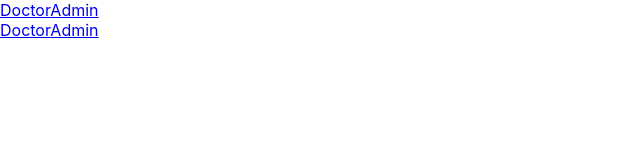
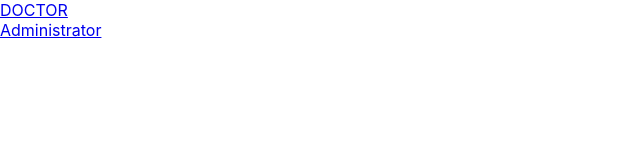
Before and after one commit to NiyiHub/ttc, a React (Create React App) app: page / in a window 1280 px wide. Shown: the top 160 px of the page, without its empty margins (0-640 px from the left). Built offline with nearby package versions, Linux system fonts and the light colour scheme; a web font is replaced by a local one.

Commit message:
completed first routing

```diff
--- a/src/App.js
+++ b/src/App.js
@@ -1,13 +1,21 @@
 import './App.scss';
-import Selection from './components/Selection/Selection';
+import { BrowserRouter as Router, Routes, Route, } from 'react-router-dom';
+import Doctor from './components/Doctor/Doctor';
+import Admin from './components/Admin/Admin';
+import Home from './components/Home/Home';
+
+
 
 
 function App() {
-
   return (
-    <div>
-      <Selection />
-    </div>
+    <Router>
+        <Routes>
+          <Route path='/' element={<Home/>}/>
+          <Route path='doctor' element={<Doctor/>}/>
+          <Route path='admin' element={<Admin/>}/>
+        </Routes>
+    </Router>
   );
 }
 
--- a/src/components/Choice/Choice.js
+++ /dev/null
@@ -1,17 +0,0 @@
-import React from 'react';
-import './Choice.scss'
-import { Link } from 'react-router-dom';
-
-
-
-// Doctor or Admin Selection Page
-const Choice = () => {
-  return (
-    <div>
-      <Link to='doctor'>Doctor</Link>
-      <Link to='admin'>Admin</Link>
-    </div>
-  )
-}
-
-export default Choice
--- /dev/null
+++ b/src/components/Choice/Choice.jsx
@@ -0,0 +1,27 @@
+import React from 'react';
+import { Link } from 'react-router-dom';
+import './Choice.scss';
+
+// Doctor or Admin Selection Page
+const Choice = () => {
+  return (
+    <div className="sign-up">
+        <div className="top-image">
+
+        </div>
+        <div className="links">
+          <div className="l-one">
+            <Link to="doctor">DOCTOR</Link>
+          </div>
+          <div className="l-two">
+          <Link to="admin">Administrator</Link>
+          </div>
+        </div>
+        <div className="bottom-image">
+
+        </div>
+    </div>
+  )
+}
+
+export default Choice
--- a/src/components/Doctor/Doctor.jsx
+++ b/src/components/Doctor/Doctor.jsx
@@ -2,7 +2,9 @@ import React from 'react'
 
 const Doctor = () => {
   return (
-    <div>Doctor is showing up</div>
+    <div className="sign-up">
+
+    </div>
   )
 }
 
--- /dev/null
+++ b/src/components/Home/Home.jsx
@@ -0,0 +1,24 @@
+import React from 'react'
+import { Suspense, lazy } from 'react'
+import Selection from '../Splash/Splash'
+
+
+const Choice = lazy(
+    ()=> new Promise(resolve=>{
+      setTimeout(()=>{
+        resolve(
+          import('../Choice/Choice')
+        )
+      }, 5500)
+    })
+  )
+
+const Home = () => {
+  return (
+    <Suspense fallback={<Selection />}>
+        <Choice />
+    </Suspense>
+  )
+}
+
+export default Home
--- a/src/components/Selection/Selection.jsx
+++ /dev/null
@@ -1,62 +0,0 @@
-import React from 'react'
-import './Selection.scss'
-import { lazy, Suspense } from 'react';
-import Ttclogo from '../../assets/splash_images/woman.svg'
-import Ttclogo2 from '../../assets/splash_images/ttc_words.svg'
-import { useState } from 'react';
-import { BrowserRouter as Router , Route, Routes } from 'react-router-dom';
-import Admin from '../Admin/Admin';
-import Doctor from '../Doctor/Doctor';
-
-const Choice = lazy(
-  ()=> new Promise(resolve=>{
-    setTimeout(()=>{
-      resolve(
-        import('../Choice/Choice.js')
-      )
-    }, 5500)
-  })
-)
-
-const Selection = () => {
-    const[delayedTitle, setDelayedTitle] = useState(false)
-    setTimeout(() => {
-      setDelayedTitle(true);
-    }, 3000);
-
-  return (
-    <Router>
-        <Suspense
-          fallback={
-            <div className="container">
-                <div className="img-container">
-                  <img src={Ttclogo} alt="TTC-logo" />
-                </div>
-                {
-                    delayedTitle && (
-                    <>
-                      <div className="logo-container">
-                        <img src={Ttclogo2} alt="TTC-logo-2" />
-                      </div>
-                      <div className="footer">
-                        TRYING TO CONCIEVE
-                      </div>
-                    </>
-                  )
-                }
-            </div>
-          }
-        >
-        <Choice />
-        {/* Defining Routes for The application */}
-        <Routes>
-            <Route path='/' element={<Choice />} />
-            <Route path='admin' element={<Admin/>} />
-            <Route path='doctor' element={<Doctor/>} />
-        </Routes>
-      </Suspense>
-    </Router>
-  )
-}
-
-export default Selection
--- /dev/null
+++ b/src/components/Splash/Splash.jsx
@@ -0,0 +1,35 @@
+import React from 'react'
+import './Splash.scss';
+import Ttclogo from '../../assets/splash_images/woman.svg';
+import Ttclogo2 from '../../assets/splash_images/ttc_words.svg';
+import { useState } from 'react';
+
+
+const Selection = () => {
+    const[delayedTitle, setDelayedTitle] = useState(false)
+    setTimeout(() => {
+      setDelayedTitle(true);
+    }, 3000);
+
+  return (
+    <div className="container">
+        <div className="img-container">
+          <img src={Ttclogo} alt="TTC-logo" />
+        </div>
+        {
+            delayedTitle && (
+            <>
+              <div className="logo-container">
+                <img src={Ttclogo2} alt="TTC-logo-2" />
+              </div>
+              <div className="footer">
+                TRYING TO CONCIEVE
+              </div>
+            </>
+          )
+        }
+    </div>
+  )
+}
+
+export default Selection
```
Also changed, not shown: src/components/Home/Home.scss (added), src/components/Splash/Splash.scss (renamed from src/components/Selection/Selection.scss), src/components/Splash/css.txt (added).
